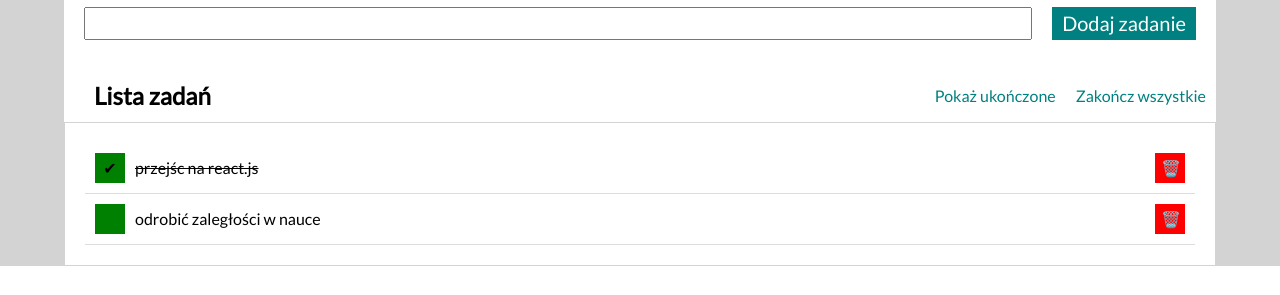
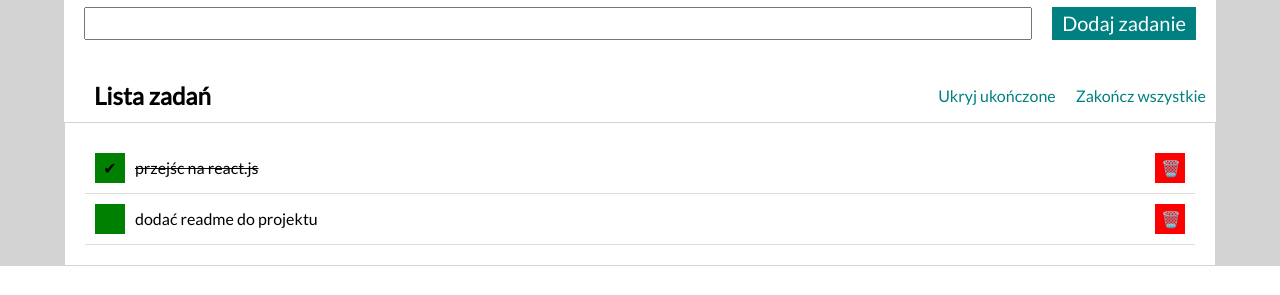
Before and after one commit to Konrad-Konrad/todo-list-react, a React (Create React App) app: page / in a window 1280 px wide. Shown: the part 143-438 px from the top of the page. Built offline with nearby package versions, Linux system fonts and the light colour scheme.

Commit message:
toggleHideDone interaction added

```diff
--- a/src/App.js
+++ b/src/App.js
@@ -1,4 +1,4 @@
-import React from 'react';
+import React, { useState } from 'react';
 import Form from "./Form";
 import Tasks from "./Tasks";
 import Buttons from "./Buttons";
@@ -7,20 +7,29 @@ import Container from "./Container";
 
 const tasks = [
   { id: 1, content: "przejśc na react.js", done: true },
-  { id: 2, content: "odrobić zaległości w nauce", done: false },
+  { id: 2, content: "dodać readme do projektu", done: false },
 ];
-
-const hideDone = true;
 
 
 function App() {
+  const [hideDone, setHideDone] =  useState (false);
+
+  const toggleHideDone = () => {
+    setHideDone(hideDone => !hideDone);
+  };
+
   return (
     <Container>
       <Main
       headerH1="Lista zadań"
       buttonsHeaderH2="Dodaj nowe zadanie"
       headerForm={<Form />}
-      paragraphButtons={<Buttons tasks={tasks} hideDone={hideDone} />}
+      paragraphButtons={
+      <Buttons
+      tasks={tasks}
+      hideDone={hideDone}
+      toggleHideDone={toggleHideDone}
+      />}
       listHeaderH2="Lista zadań"
       paragraphList={<Tasks tasks={tasks} hideDone={hideDone} />}
     />
--- a/src/Buttons/index.js
+++ b/src/Buttons/index.js
@@ -1,12 +1,14 @@
 import React from "react";
 import "./style.css";
 
-const Buttons = ({ tasks, hideDone }) => (
+const Buttons = ({ tasks, hideDone, toggleHideDone }) => (
     <div className="main__toogleTasksButtons">
     {tasks.length > 0 && (
 
             <React.Fragment>
-                <button className="main__HideAllCompletedTask">
+                <button
+                onClick={toggleHideDone}
+                className="main__HideAllCompletedTask">
                     {hideDone ? "Pokaż" : "Ukryj"} ukończone
                     </button>
                 <button
--- a/src/Tasks/index.js
+++ b/src/Tasks/index.js
@@ -1,17 +1,30 @@
 import React from "react";
 import "./style.css";
 
-const Tasks = (props) => (
+const Tasks = ({tasks, hideDone}) => (
     <ul className="tasks tasksList">
-       {props.tasks.map(task => (
-           <li className= {`
-           task__item {task.done && props.hideDone ? " task__item--hidden" : ""} `}>
+        {tasks.map(task => (
+            <li
+            key={task.id}
+            className={`task__item ${task.done && hideDone
+                ? " task__item--hidden"
+                : ""}`
+                }
+                >
 
-            <button className="task__button task__button--toggleCompleted completed" >{task.done ? "✔" : ""}</button>
-            <span className= {`task__content ${task.done ? "task__content--completed" : ""}`}> {task.content} </span>
-            <button className="task__button task__button--delete deleteTask">🗑️</button>
-           </li>
-       ))}
+                <button className="task__button task__button--toggleCompleted" >
+                    {task.done ? "✔" : ""}
+                </button>
+                <span className={
+                    `task__content${task.done ? " task__content--completed" : ""}`
+                }>
+                    {task.content}
+                </span>
+                <button className="task__button task__button--delete deleteTask">
+                    🗑️
+                </button>
+            </li>
+        ))}
     </ul>
 );
 
```
